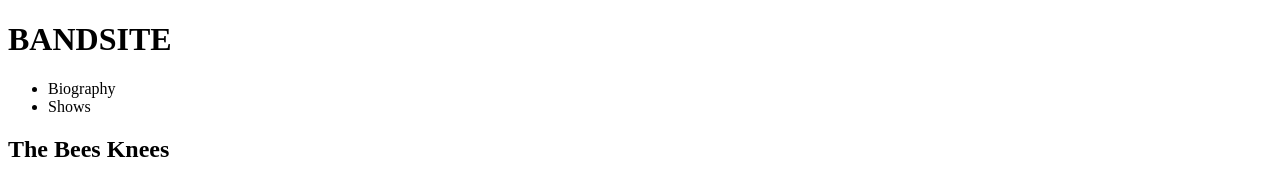
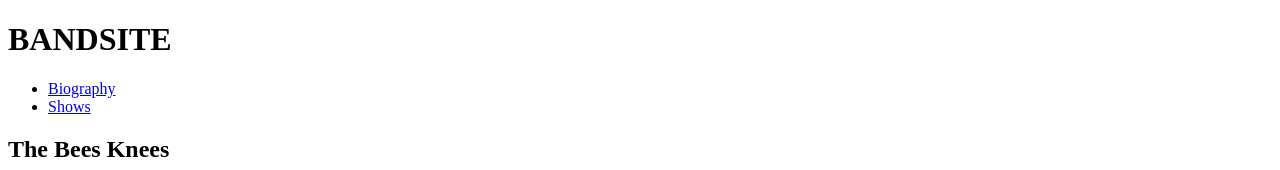
Before and after one commit to Demar-P/bandsite, a plain HTML site: page index.html in a window 1280 px wide. Shown: the top 170 px of the page. Drawn offline with Linux system fonts and the light colour scheme.

Commit message:
converted nav list items to a tags

```diff
--- a/index.html
+++ b/index.html
@@ -11,8 +11,8 @@
         <h1 class="header-logo">BANDSITE</h1>
         <nav class="nav">
             <ul class="nav__menu">
-                <li class="nav__menu-item">Biography</li>
-                <li class="nav__menu-item">Shows</li>
+                <li class="nav__menu-item"><a href="http://">Biography</a></li>
+                <li class="nav__menu-item"><a href="http://">Shows</a></li>
             </ul>
         </nav>
         <section class="hero">
```
